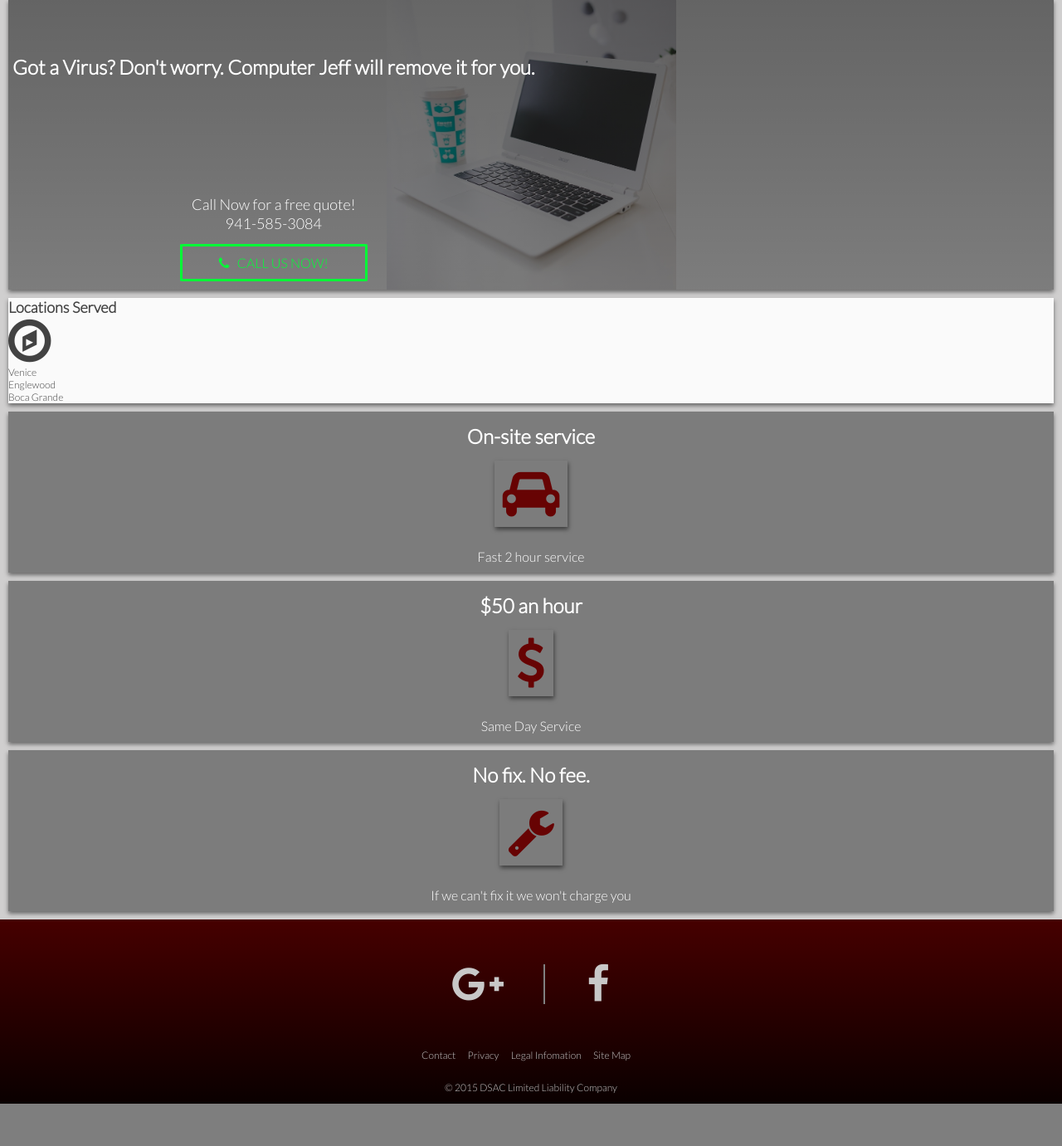
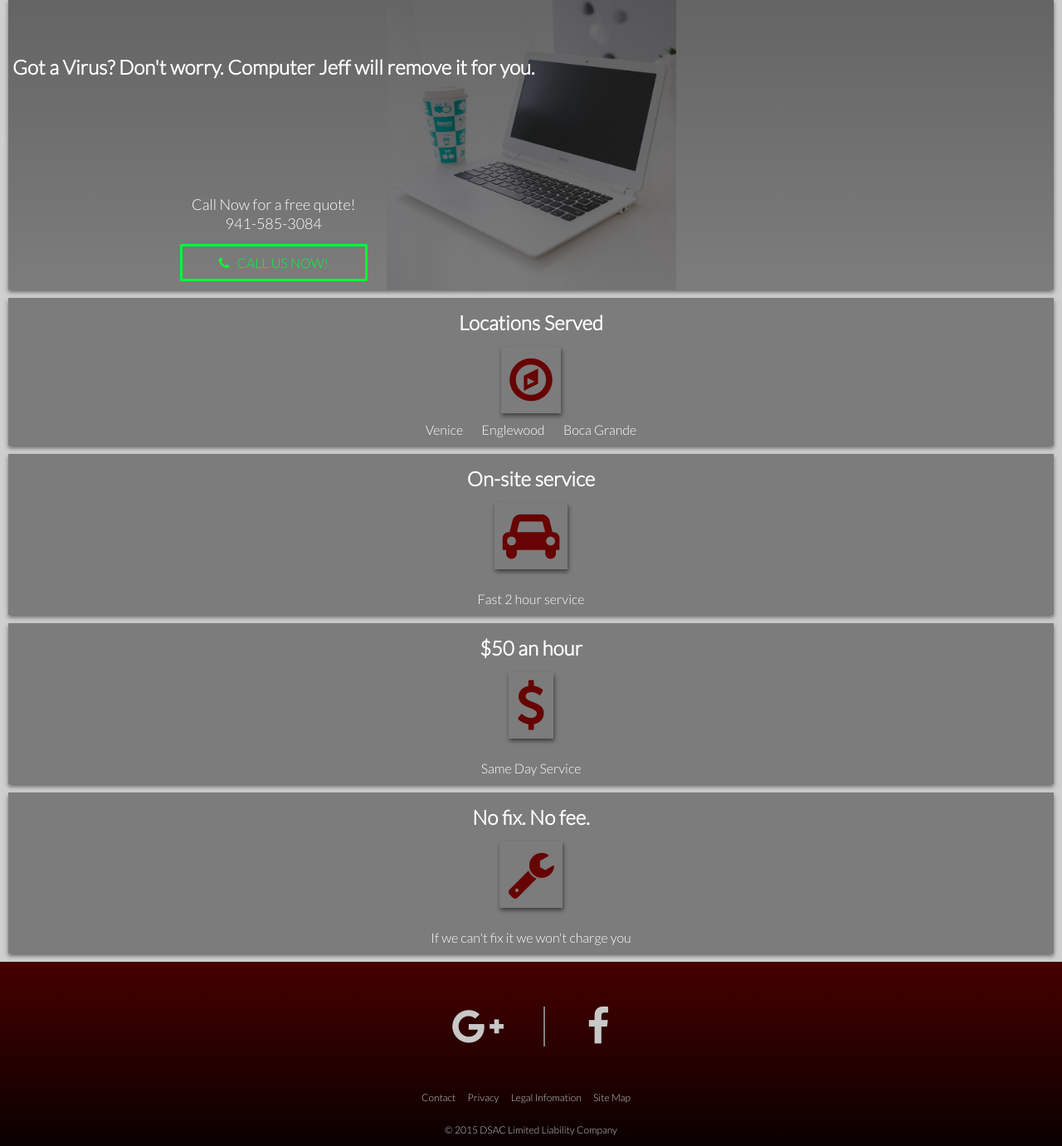
Before and after one commit to jreiher2003/computer-jeff, a Flask app: page / in a window 1280 px wide. Shown: the part 78-1459 px from the top of the page at 83% size. Before the commit the page ends 1408 px from the top, so only its background shows below. Run offline with Flask 2, Linux system fonts and the light colour scheme; some libraries are stand-ins or nearby versions.

Commit message:
changed location-served selecter

```diff
--- a/jeff/static/css/styles.css
+++ b/jeff/static/css/styles.css
@@ -363,25 +363,25 @@ footer {
 /* on-site service box */
 /* per hour box */
 /* no-fix box */
-#locations, #on-site,
+#locations-served, #on-site,
 #per-hour, #no-fix {
   text-align: center;
   background-color: rgba(0,0,0,.5);
 /*   height: auto; */
 }
-#locations h2, #on-site h2,
+#locations-served h2, #on-site h2,
 #per-hour h2, #no-fix h2 {
   color: rgba(255,255,255,1);
   padding: 15px;
   font-size: 2em;
 }
-#locations .fa-compass, #on-site .fa-car,
+#locations-served .fa-compass, #on-site .fa-car,
 #per-hour .fa-usd, #no-fix .fa-wrench {
   color: rgb(103, 3, 3);
   padding: 10px;
   box-shadow: 1px 3px 5px 0px rgba(3,3,3,.5);
 }
-#locations ul li {
+#locations-served ul li {
   display: inline-block;
   color: rgba(255,255,255,1);
   padding: 10px;
```
